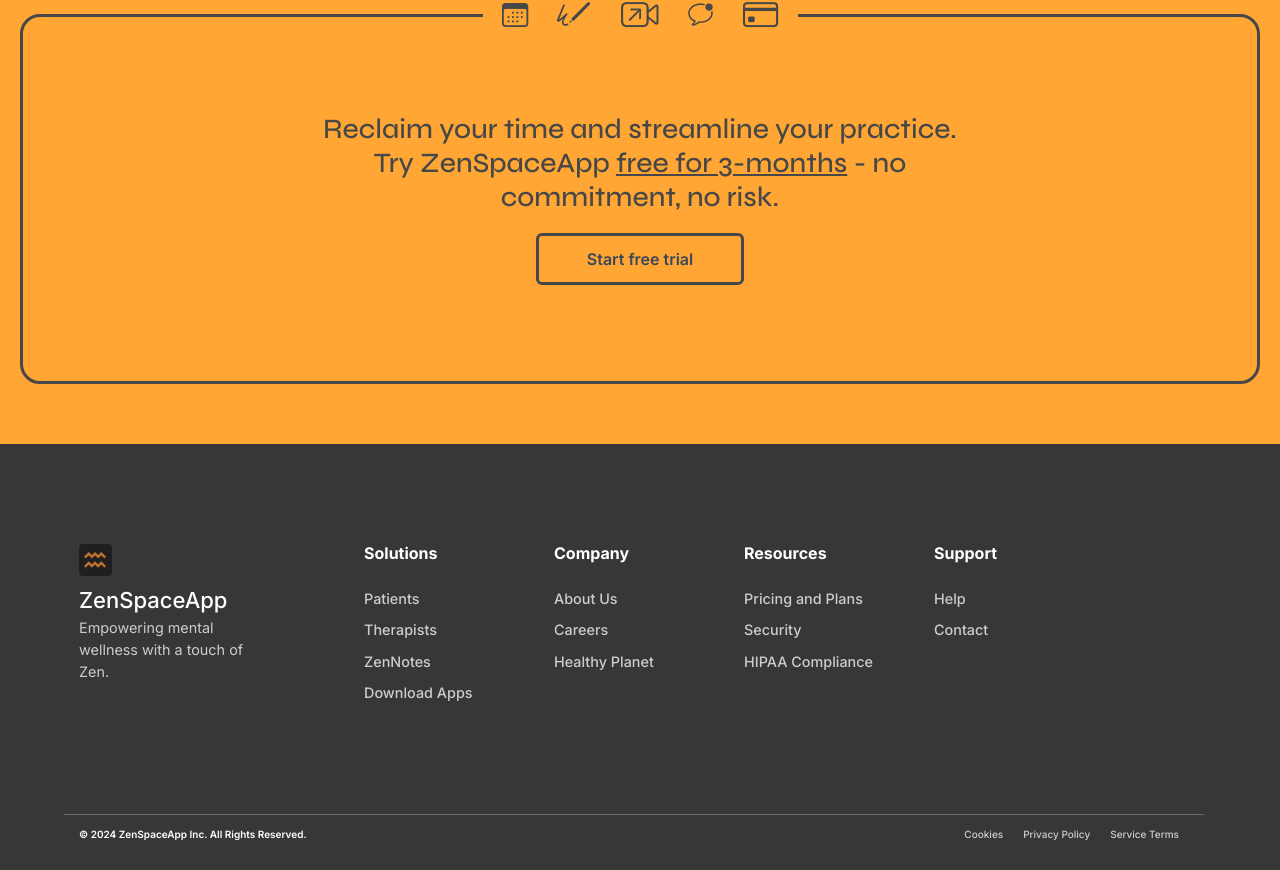
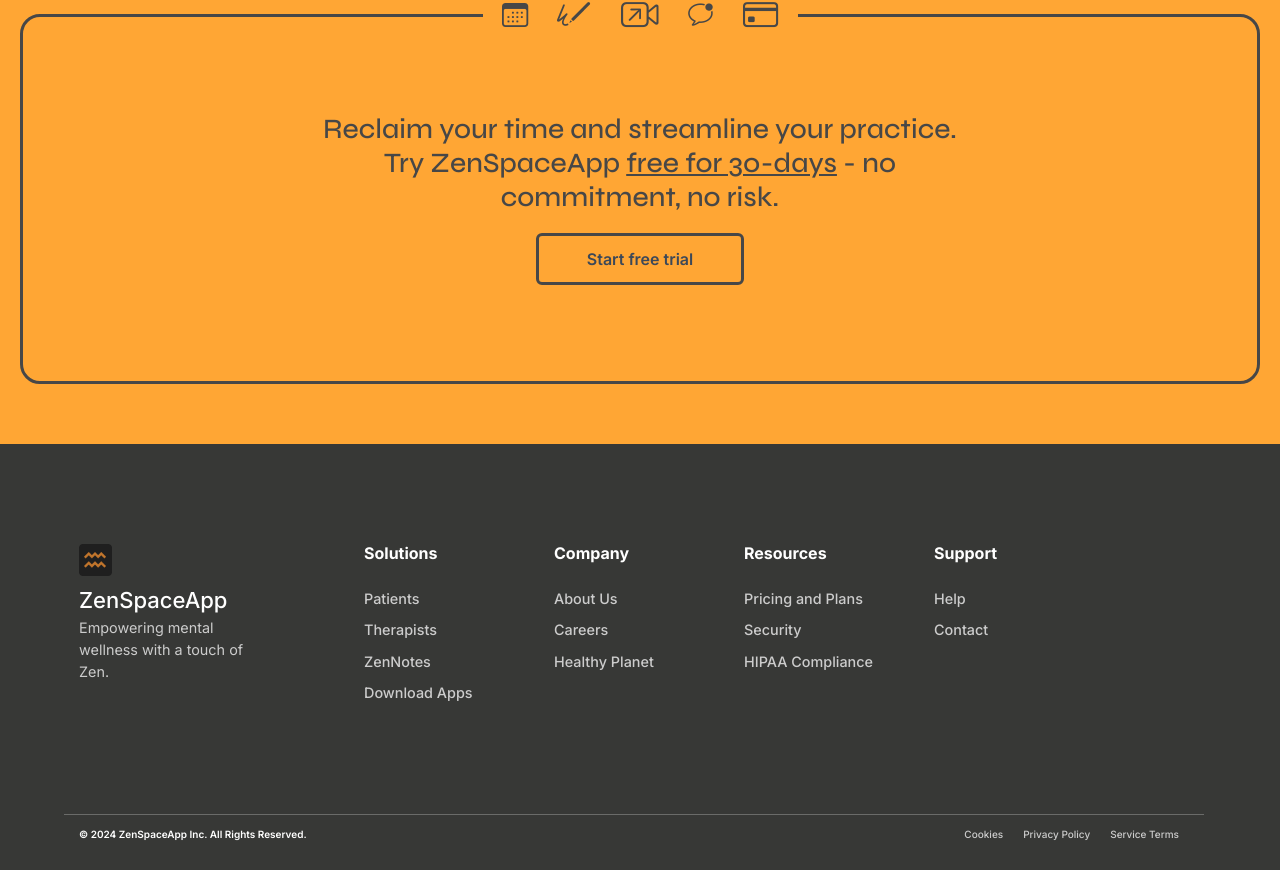
Before and after one commit to ZenSpaceApp/zenspace-website, a Next.js app: page / in a window 1280 px wide. Shown: the part 8310-9180 px from the top of the page. Built offline with nearby package versions, Linux system fonts and the light colour scheme.

Commit message:
Fixed free-trial length in CTA.

```diff
--- a/components/CTA.tsx
+++ b/components/CTA.tsx
@@ -23,7 +23,7 @@ export const CTA = () => {
 
       </div>
       <div className="content">
-        <h3>Reclaim your time and streamline your practice. Try ZenSpaceApp <u>free for 3-months</u> - no commitment, no risk.</h3>
+        <h3>Reclaim your time and streamline your practice. Try ZenSpaceApp <u>free for 30-days</u> - no commitment, no risk.</h3>
         <div className="text-center">
           <a className="btn btn-outline-dark mt-2" href="/pricing">
             Start free trial</a>
```
